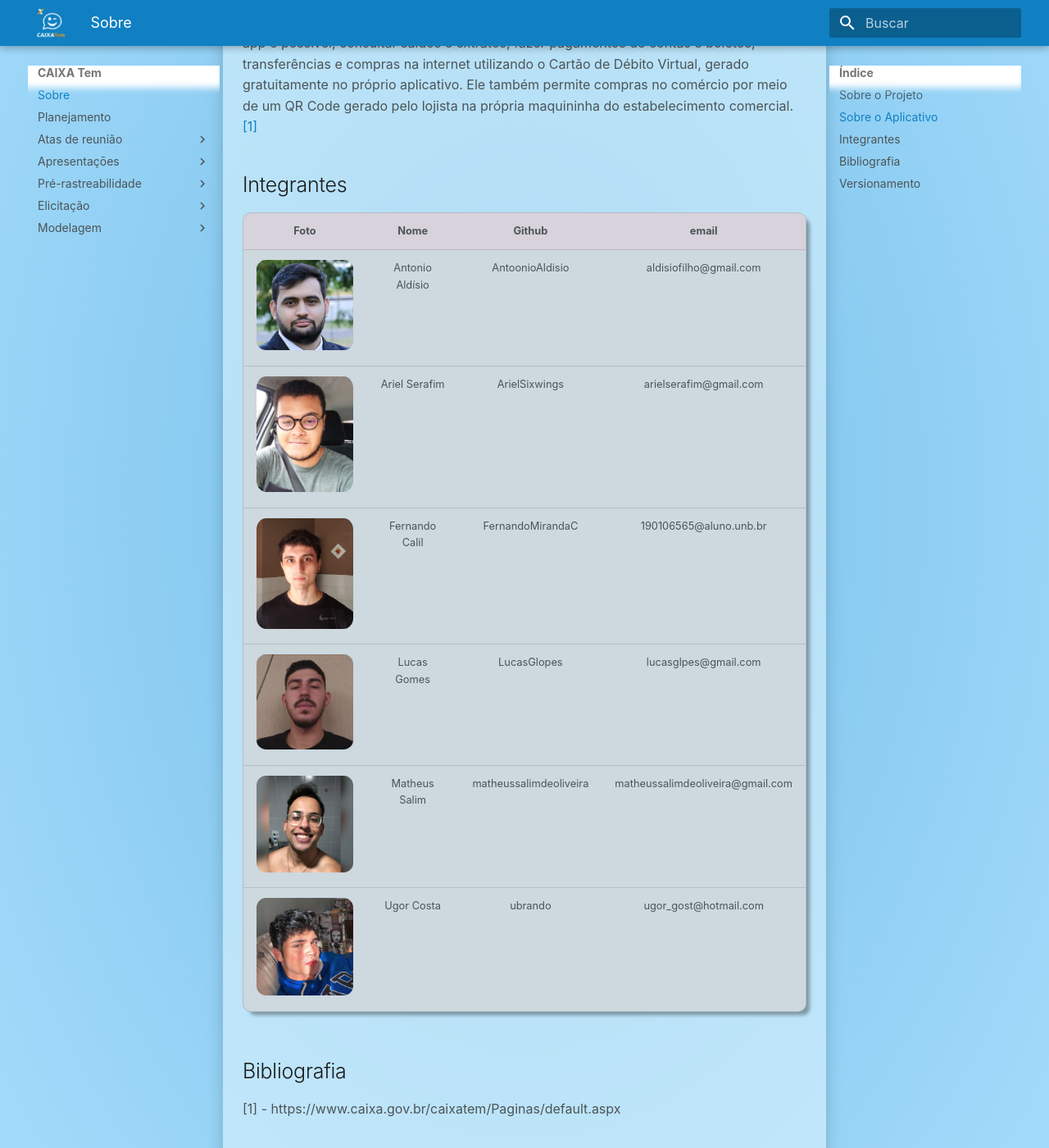
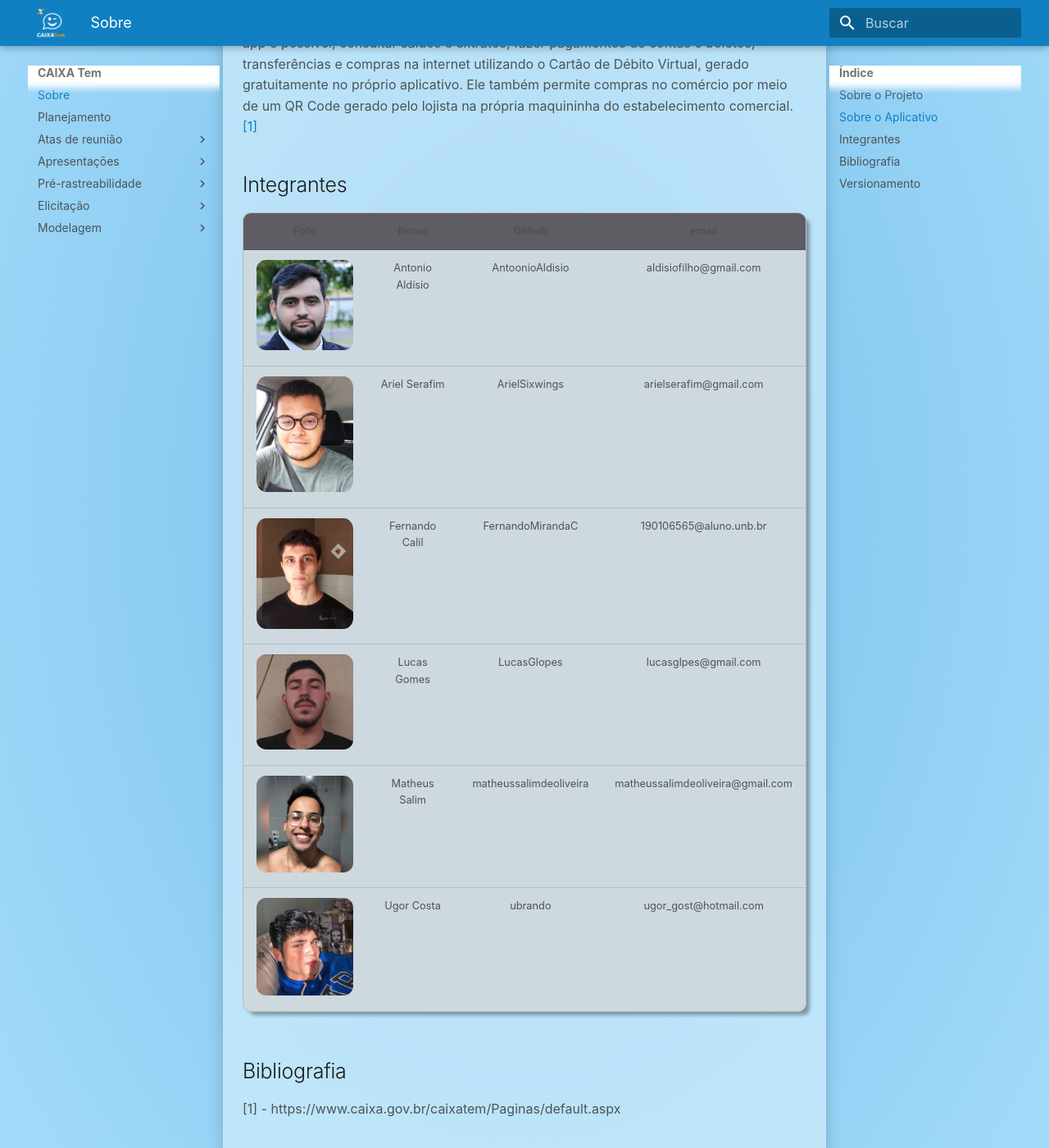
Before and after one commit to AntonioAldisio/2021.1-Caixa_Tem, an MkDocs documentation site: the page built from docs/index.md, in a window 1280 px wide and 1400 px high, scrolled down 418 px. Shown: the whole window at 82% size. Built offline with MkDocs 1.6.1 and Material for MkDocs 9.7.7, drawn with Linux system fonts in a browser that asks for light colours; some web fonts are replaced.

Commit message:
Table head color change

```diff
--- a/docs/assets/ExtraCss/page.css
+++ b/docs/assets/ExtraCss/page.css
@@ -30,8 +30,8 @@
   text-indent: 10px;
 }
 
-table thead {
-  background-color: rgb(215, 210, 219) ;
+thead {
+  background-color: rgb(96,92,100) !important;
 }
 
 .persona {
```
Also changed, not shown: docs/planejamento.md (+1 -1 lines).
